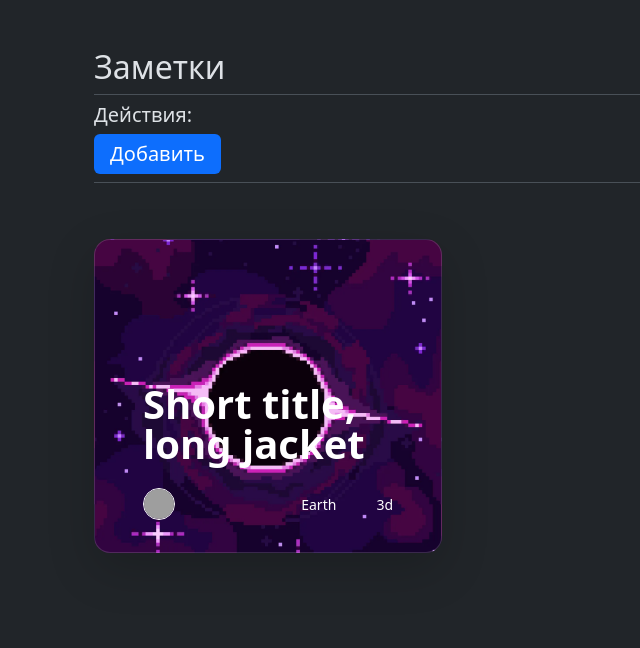
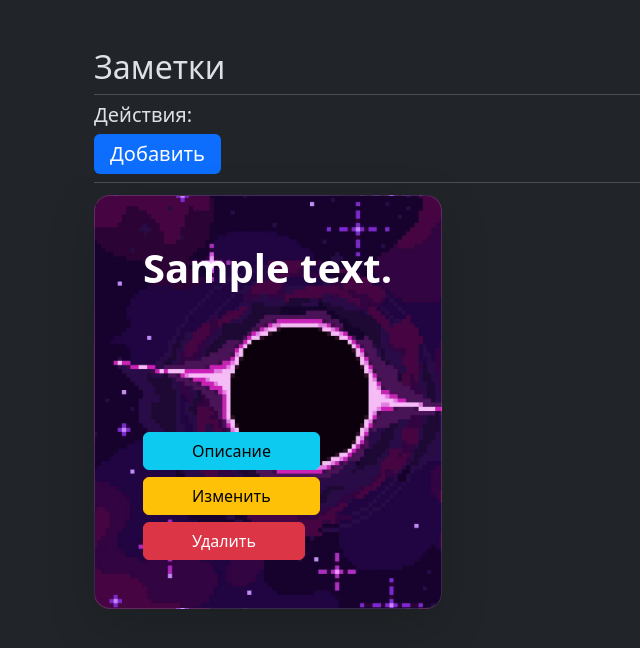
Before and after one commit to DarkPythons/Flask-site, a Flask app: page /notes/ in a window 1280 px wide. Shown: the part 72-720 px from the top of the page, without its empty margins (0-640 px from the left). Run offline with Flask 3, Linux system fonts and the light colour scheme; a user stored in the database is signed in; tables that the repository leaves empty hold one stand-in row (values such as "Sample post"); parts of the project's set-up code (start-up, migrations or seed data) failed here and were passed over; grey boxes are pictures that could not be loaded.

Commit message:
Added a beautiful display of notes on the main page and added a mechanism for deleting notes

```diff
--- a/app/notes/notes_orm.py
+++ b/app/notes/notes_orm.py
@@ -7,8 +7,18 @@ class NotesOrm:
         self.session = db.session
         self.Notes = Notes
 
+    def get_notes_by_limit(self, *, limit_notes: int = 15, author_id: int) -> list[dict, dict]:
+        query = select(self.Notes.id, self.Notes.name_notes, self.Notes.text_notes, self.Notes.author_id).where(self.Notes.author_id == author_id).limit(limit_notes)
+        result = self.session.execute(query)
+        return result.mappings().all()
+
     def add_new_notes(self, *, name_notes, text_notes, author_id):
         query = insert(self.Notes).values(name_notes=name_notes, text_notes=text_notes, author_id=author_id)
+        self.session.execute(query)
+        self.session.commit()
+
+    def delete_note_from_db(self, id_note):
+        query = delete(self.Notes).where(self.Notes.id == id_note)
         self.session.execute(query)
         self.session.commit()
 
@@ -18,5 +28,4 @@ class NotesOrm:
         if result:
             if result.all():
                 return True
-
         return False
--- a/app/notes/router_notes.py
+++ b/app/notes/router_notes.py
@@ -7,7 +7,11 @@ notes_router = Blueprint('notes_router', __name__, static_folder='static', templ
 @notes_router.route('/')
 @login_required
 def pages_notes():
-    return render_template('notes_page.html', title='Заметки')
+    note_orm = NotesOrm()
+    COUNT_RETURNS_NOTES = 15
+    user_id = current_user.get_id()
+    notes_list = note_orm.get_notes_by_limit(limit_notes=COUNT_RETURNS_NOTES, author_id=user_id)
+    return render_template('notes_page.html', title='Заметки', notes_data_list=notes_list)
 
 def add_new_notes_function(note_orm: NotesOrm):
     status_code = 200
@@ -22,9 +26,6 @@ def add_new_notes_function(note_orm: NotesOrm):
         return status_code
 
 
-
-
-
 @notes_router.route('/add_note', methods = ['POST', 'GET'])
 @login_required
 def add_note_page():
@@ -35,7 +36,8 @@ def add_note_page():
             flash('Добавление заметки прошло успешно', category='success_notes')
             return redirect('/notes/')
         else:
-            flash('Проверьте корректность данных заметки, запись не удалась', category='error_notes')
+            flash('Проверьте корректность данных заметки, запись не удалась',
+                category='error_notes')
 
     return render_template('notes_add.html', title='Добавление заметки')
 
@@ -47,7 +49,7 @@ def delete_note_page(id_note: int):
     status_author: bool = note_orm.check_note_and_author(id_note, user_id)
     if status_author:
         note_orm.delete_note_from_db(id_note)
-        pass
+        flash('Заметка была успешно удалена', category="success_notes")
     else:
-        # Если пользователь пытался удалить заметку которой нет или которая не принадлежит ему
-        pass
+        flash('Вы не являетесь автором этой заметки', category='error_notes')
+    return redirect('/notes/')
--- a/app/notes/templates/notes/notes_page.html
+++ b/app/notes/templates/notes/notes_page.html
@@ -14,35 +14,39 @@
     <div class='flash {{ cat }}'>{{ msg }}</div>
     {% endfor %}
 
-    <div class="row row-cols-1 row-cols-lg-3 align-items-stretch g-4 py-5" bis_skin_checked="1">
+
+    <div class="row row-cols-1 row-cols-lg-3 align-items-stretch g-4 py-1" bis_skin_checked="1">
+      {% for one_notes in notes_data_list %}
       <div class="col" bis_skin_checked="1">
-        <div class="card card-cover h-100 overflow-hidden text-bg-dark rounded-4 shadow-lg" style="background-image: url('/static/image/fon.png');
+
+        <div class="height-card card card-cover h-100 overflow-hidden text-bg-dark rounded-4 shadow-lg" style="padding-bottom:0px; background-image: url('/static/image/fon.png');
         no-repeat center center fixed;
         -webkit-background-size: cover;
         -moz-background-size: cover;
         -o-background-size: cover;
         background-size: cover;"
         bis_skin_checked="1">
-          <div class="d-flex flex-column h-100 p-5 pb-3 text-white text-shadow-1" bis_skin_checked="1">
-            <h3 class="pt-5 mt-5 mb-4 display-6 lh-1 fw-bold">Short title, long jacket</h3>
-            <ul class="d-flex list-unstyled mt-auto">
-              <li class="me-auto">
-                <img src="https://github.com/twbs.png" alt="Bootstrap" width="32" height="32" class="rounded-circle border border-white">
-              </li>
-              <li class="d-flex align-items-center me-3">
-                <svg class="bi me-2" width="1em" height="1em"><use xlink:href="#geo-fill"></use></svg>
-                <small>Earth</small>
-              </li>
-              <li class="d-flex align-items-center">
-                <svg class="bi me-2" width="1em" height="1em"><use xlink:href="#calendar3"></use></svg>
-                <small>3d</small>
+          <div class="d-flex flex-column p-5 h-100 text-white text-shadow-1" bis_skin_checked="1">
+            <h3 class="display-6 fw-bold">{{ one_notes.name_notes }}</h3>
+            <ul class="d-flex list-unstyled mt-auto nav nav-pills button-padding-left">
+
+                <li class="nav-item padding-item-bar"><a href="/notes/" class="btn btn-info px-5" aria-current="page ">Описание</a></li>
+
+                <li class="nav-item padding-item-bar"><a href="/notes/" class="btn btn-warning px-5" aria-current="page ">Изменить</a></li>
+
+                <li class="nav-item padding-item-bar"><a href="/notes/delete_note/{{ one_notes.id }}" class="btn btn-danger px-5 " aria-current="page ">Удалить</a></li>
               </li>
             </ul>
           </div>
+
         </div>
+
+      </div>
+     {% endfor %}
+
       </div>
 
-      </div>
     </div>
+
   </div>
 {% endblock content %}
--- a/app/static/css/styles.css
+++ b/app/static/css/styles.css
@@ -181,3 +181,12 @@
     border: 1px solid #5d1414;
     background: rgb(80, 43, 43);
 }
+
+
+.height-card {
+    padding-bottom: 150px;
+}
+
+.button-padding-left {
+    padding-top: 50%;
+}
```
